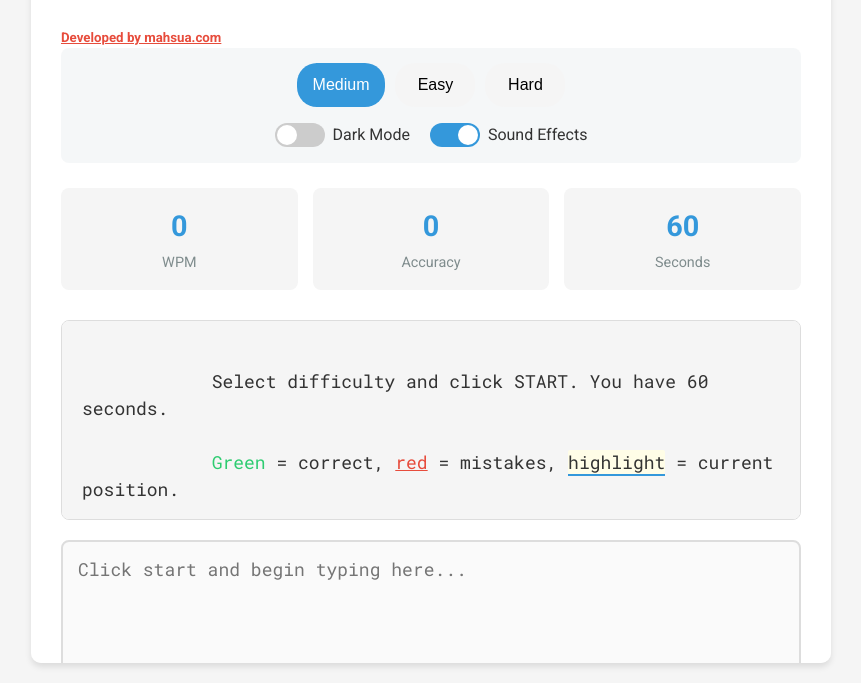
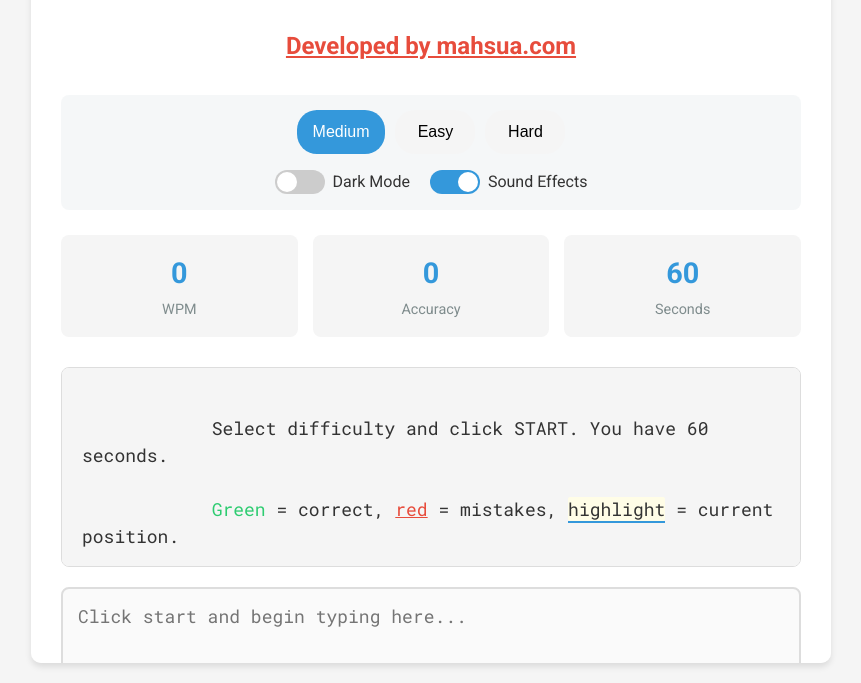
Before and after one commit to MahsuaIT/Typing-Speed-Test, a plain HTML site: page index.html in a window 1280 px wide. Shown: the part 117-800 px from the top of the page, without its empty margins (209-1070 px from the left). Drawn offline with Linux system fonts and the light colour scheme.

Commit message:
Update styles.css

```diff
--- a/styles.css
+++ b/styles.css
@@ -46,6 +46,14 @@ h1 {
     color: var(--primary-color);
     font-size: clamp(1.5rem, 5vw, 2.5rem);
 }
+
+h5 {
+    text-align: center;
+    margin-bottom: clamp(20px, 3vw, 30px);
+    color: var(--primary-color);
+    font-size: clamp(1rem, 2.5vw, 1.5rem);
+}
+
 
 /* ===== STATS DISPLAY ===== */
 .stats {
```
